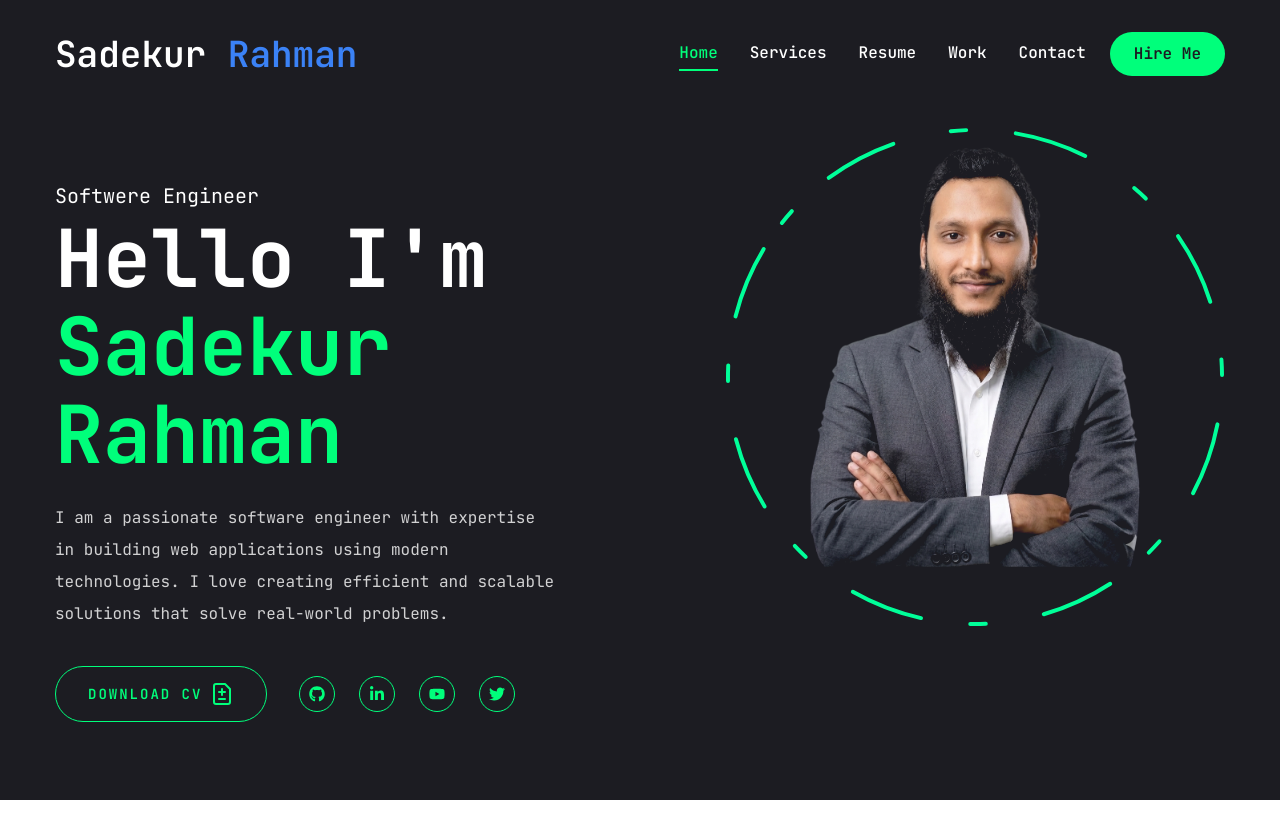
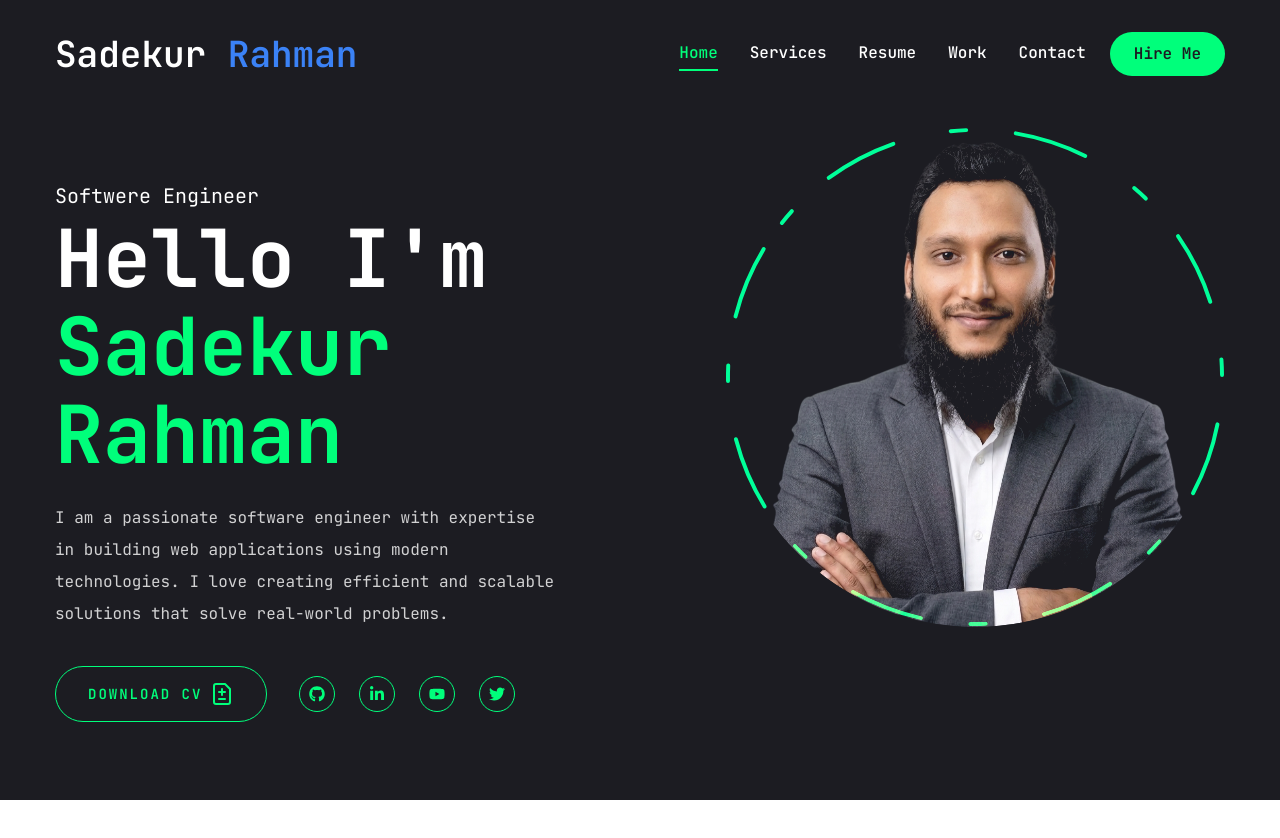
Before and after one commit to sadekur/pfs-2, a Next.js app: page / in a window 1280 px wide. Shown: the top 838 px of the page. Built offline with nearby package versions, Linux system fonts and the light colour scheme; no server answers.

Commit message:
Adjust transition delay for improved animation timing in Photo component

```diff
--- a/components/Photo.jsx
+++ b/components/Photo.jsx
@@ -14,6 +14,7 @@ const Photo = () => {
         }}
         className='relative flex justify-center items-center'
       >
+        {/* Animated ring SVG */}
         <motion.svg
           className='w-[300px] h-[300px] xl:w-[500px] xl:h-[500px]'
           fill="transparent"
@@ -37,22 +38,23 @@ const Photo = () => {
           />
         </motion.svg>
 
+        {/* Photo — absolutely centered over the ring, no negative margins */}
         <motion.div
           initial={{ opacity: 0 }}
           animate={{
             opacity: 1,
             transition: { delay: 2.0, duration: 0.4, ease: 'easeOut' }
           }}
-          className='absolute inset-0 flex justify-center items-center'
+          className='absolute inset-0 flex justify-center items-center overflow-hidden rounded-full'
         >
-          <div className='w-[280px] h-[280px] mt-[-90px] xl:w-[470px] xl:h-[470px] relative mix-blend-lighten'>
+          <div className='w-[280px] h-[280px] mt-[-50px] xl:w-[470px] xl:h-[550px] relative mix-blend-lighten'>
             <Image
               src="/assets/photo.png"
               priority
               quality={100}
               fill
               alt="Sadekur Rahman"
-              className="object-contain"
+              className="object-cover object-top"
             />
           </div>
         </motion.div>
```
